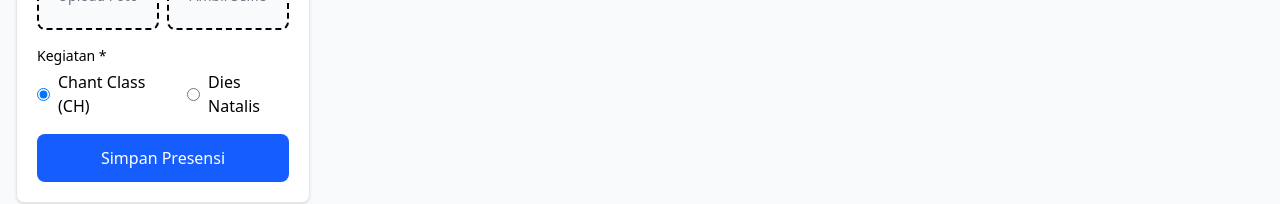
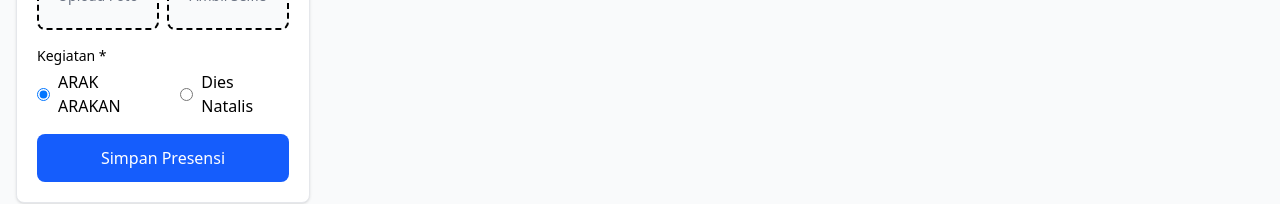
Before and after one commit to Shibarkan/Sipil, a React (Vite) app: page / in a window 1280 px wide. Shown: the part 653-857 px from the top of the page. Built offline with nearby package versions, Linux system fonts and the light colour scheme; no server answers; the database is empty.

Commit message:
Update radio button label from 'Chant Class' to 'ARAK ARAKAN'

```diff
--- a/src/components/AttendanceForm.jsx
+++ b/src/components/AttendanceForm.jsx
@@ -254,7 +254,7 @@ const AttendanceForm = ({ onAttendanceAdded }) => {
         <div className="flex gap-4">
           <label className="flex items-center gap-2">
             <input type="radio" name="kegiatan" value="chant" checked={kegiatan === 'chant'} onChange={() => setKegiatan('chant')} />
-            <span>Chant Class (CH)</span>
+            <span>ARAK ARAKAN</span>
           </label>
           <label className="flex items-center gap-2">
             <input type="radio" name="kegiatan" value="dies" checked={kegiatan === 'dies'} onChange={() => setKegiatan('dies')} />
```
